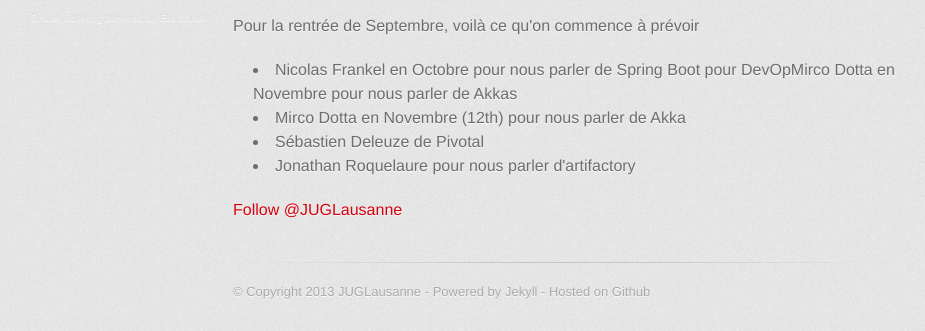
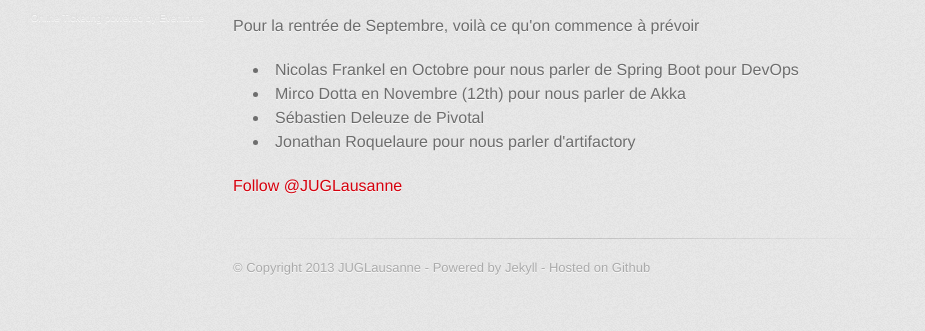
Before and after one commit to JUGLausanne/JUGLausanne.github.io, a Jekyll site: the page built from index.html, in a window 1280 px wide, cut to the strip 625-956 px from the top of the page. Shown: the whole strip, without its empty margins (172-1097 px from the left). Built offline with Jekyll 4.4.1, drawn with Linux system fonts in a browser that asks for light colours; some web fonts are replaced; Markdown is read by kramdown in place of the engine named in the settings; comment, search, counter and statistics services are not loaded; after the commit the page ends 932 px from its top, so only the background shows below that.

Commit message:
wild paste

```diff
--- a/index.html
+++ b/index.html
@@ -20,7 +20,7 @@ title: JUGL
 <p><em>Toutes les informations suivantes sont à confirmer</em></p>
 <p>Pour la rentrée de Septembre, voilà ce qu'on commence à prévoir</p>
 <p><ul>
-  <li>Nicolas Frankel en Octobre pour nous parler de Spring Boot pour DevOpMirco Dotta en Novembre pour nous parler de Akkas</li>
+  <li>Nicolas Frankel en Octobre pour nous parler de Spring Boot pour DevOps</li>
   <li>Mirco Dotta en Novembre (12th) pour nous parler de Akka</li>
   <li>Sébastien Deleuze de Pivotal</li>
   <li>Jonathan Roquelaure pour nous parler d'artifactory</li>
```
